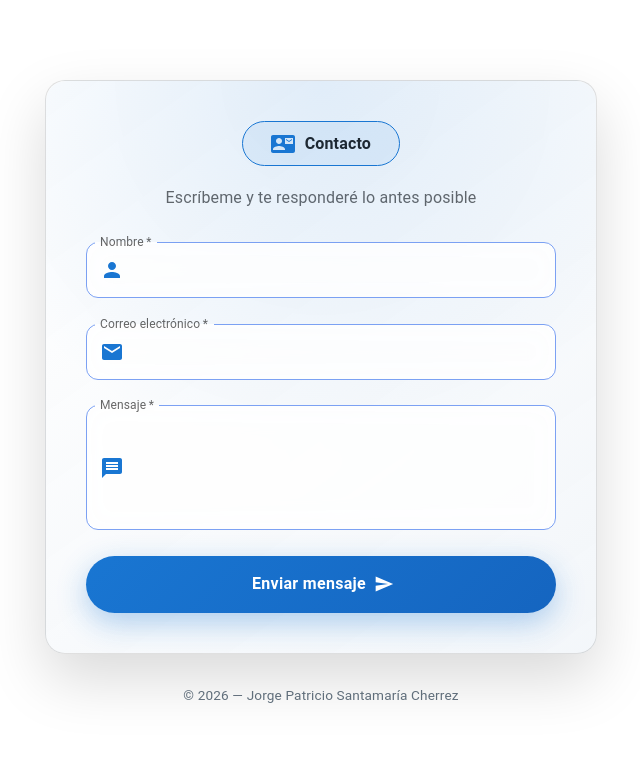
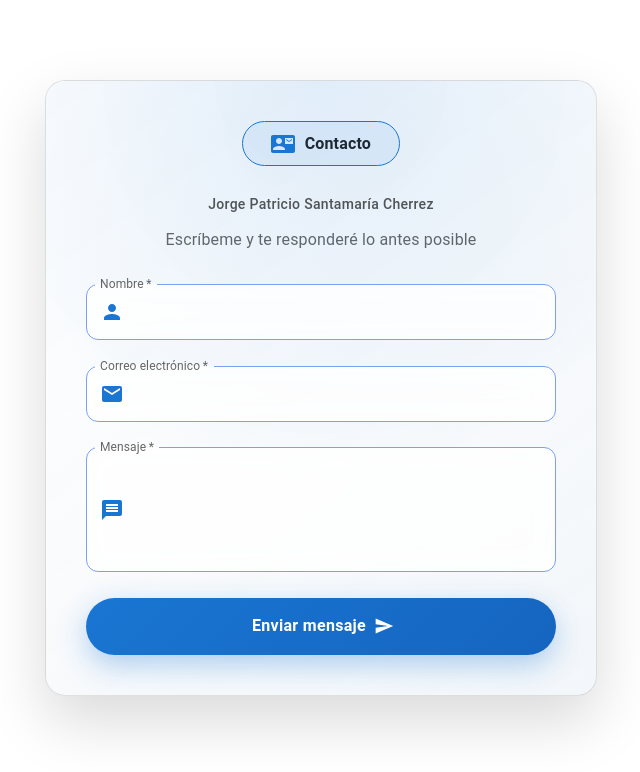
Before and after one commit to Patogol35/Contacto-emailjs, a React (Vite) app: page / in a window 1280 px wide. Shown: the top 772 px of the page, without its empty margins (319-959 px from the left). Built offline with nearby package versions, Linux system fonts and the light colour scheme.

Commit message:
Update ContactForm.jsx

```diff
--- a/src/components/ContactForm.jsx
+++ b/src/components/ContactForm.jsx
@@ -91,7 +91,20 @@ export default function ContactForm() {
               <Typography fontWeight={700}>Contacto</Typography>
             </Box>
 
-            <Typography sx={headerText}>
+            {/* AUTOR / TÍTULO */}
+            <Typography
+              variant="subtitle2"
+              sx={{
+                mt: 1,
+                fontWeight: 500,
+                opacity: 0.75,
+                letterSpacing: "0.3px",
+              }}
+            >
+              Jorge Patricio Santamaría Cherrez
+            </Typography>
+
+            <Typography sx={headerText} mt={1.5}>
               Escríbeme y te responderé lo antes posible
             </Typography>
           </Box>
@@ -153,16 +166,6 @@ export default function ContactForm() {
             ¡Mensaje enviado con éxito! 🚀
           </Alert>
         </Snackbar>
-
-        {/* AUTHOR */}
-        <Box mt={4} textAlign="center">
-          <Typography
-            variant="body2"
-            sx={{ opacity: 0.7, fontSize: "0.85rem" }}
-          >
-            © {new Date().getFullYear()} — Jorge Patricio Santamaría Cherrez
-          </Typography>
-        </Box>
       </Container>
     </Box>
   );
```
